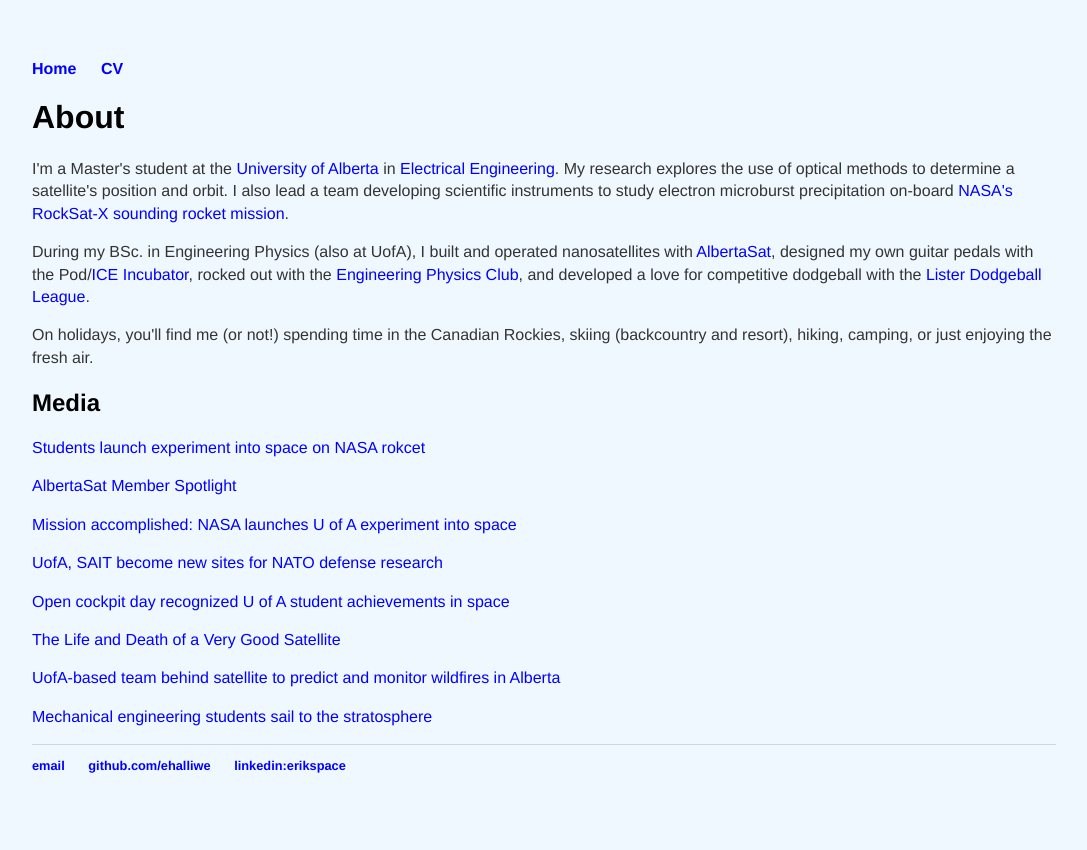
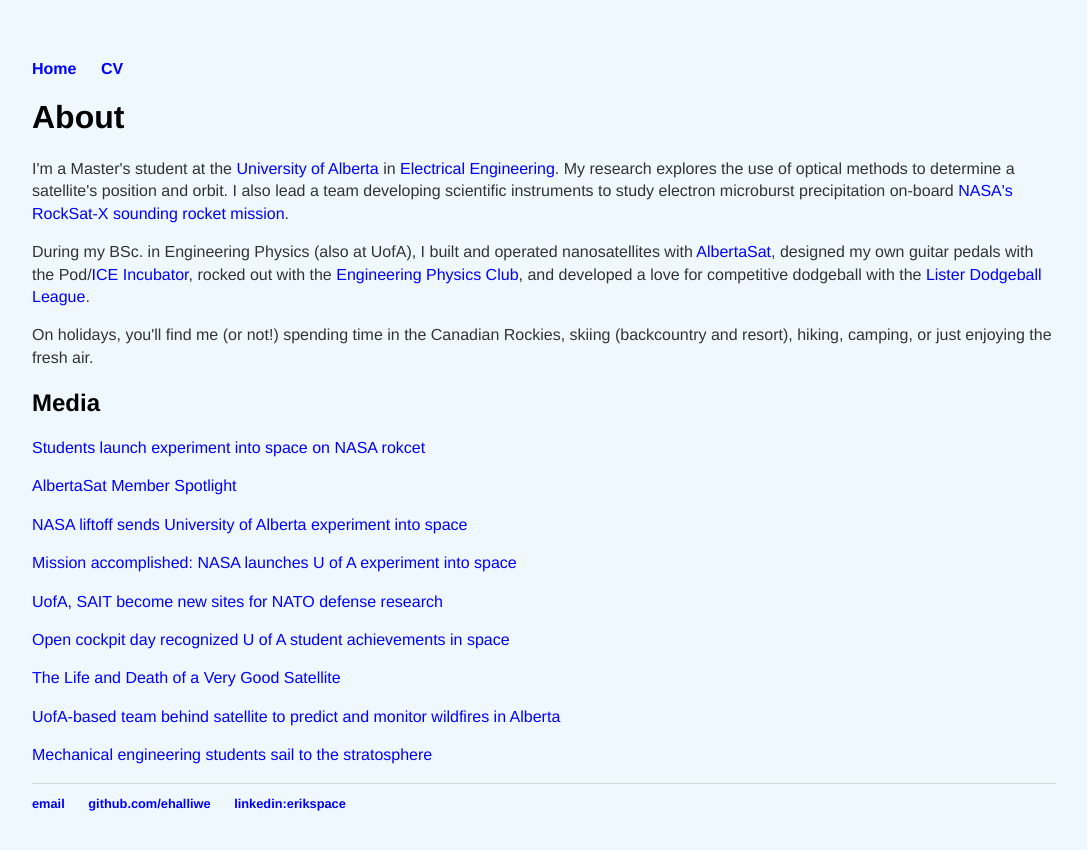
Before and after one commit to ehalliwe/ehalliwe.github.io, a Jekyll site: the page built from index.html, in a window 1280 px wide. Shown: the top 850 px of the page, without its empty margins (96-1183 px from the left). Built offline with Jekyll 4.4.1, drawn with Linux system fonts in a browser that asks for light colours.

Commit message:
added article

```diff
--- a/index.html
+++ b/index.html
@@ -13,6 +13,7 @@ title: Erik Halliwell
 	<h2>Media</h2>
 	<p><a href="https://www.ualberta.ca/en/science/news/2024/september/student-rocket-test-nasa.html">Students launch experiment into space on NASA rokcet</a></p>
 	<p><a href="https://albertasat.ca/member-spotlight-erik-halliwell/">AlbertaSat Member Spotlight</a></p>
+	<p><a href="https://www.wfmz.com/news/news-lee/nasa-liftoff-sends-university-of-alberta-experiment-into-space/video_82f4299f-df61-55ea-b120-b4c88ff63027.html">NASA liftoff sends University of Alberta experiment into space</a></p>
 	<p><a href="https://www.cbc.ca/player/play/video/9.6490376">Mission accomplished: NASA launches U of A experiment into space</a></p>
 	<p><a href="https://edmonton.citynews.ca/2024/03/20/u-of-a-sait-become-new-sites-for-nato-defence-research/">UofA, SAIT become new sites for NATO defense research</a></p>
 	<p><a href="https://albertaaviationmuseum.com/open-cockpit-day-recognizes-u-of-a-student-achievements-in-space/">Open cockpit day recognized U of A student achievements in space</a></p>
```
